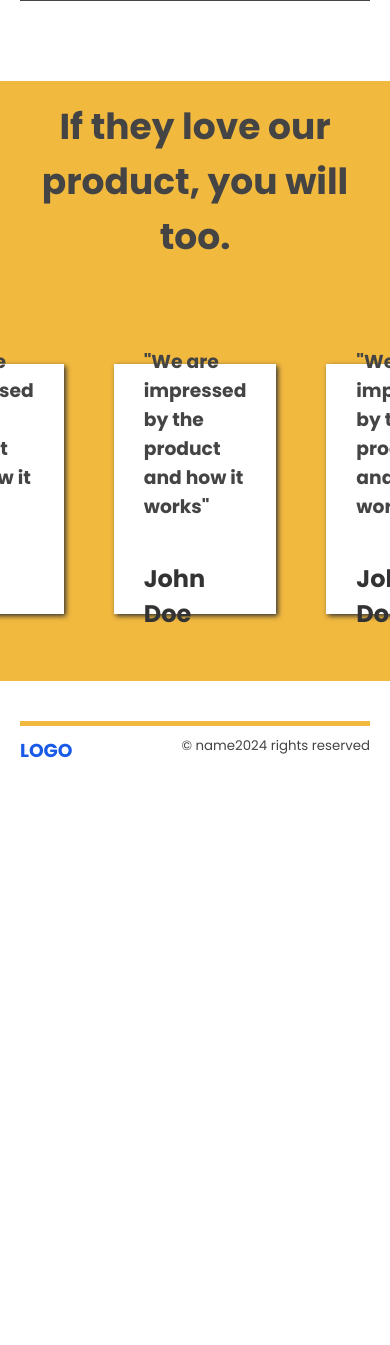
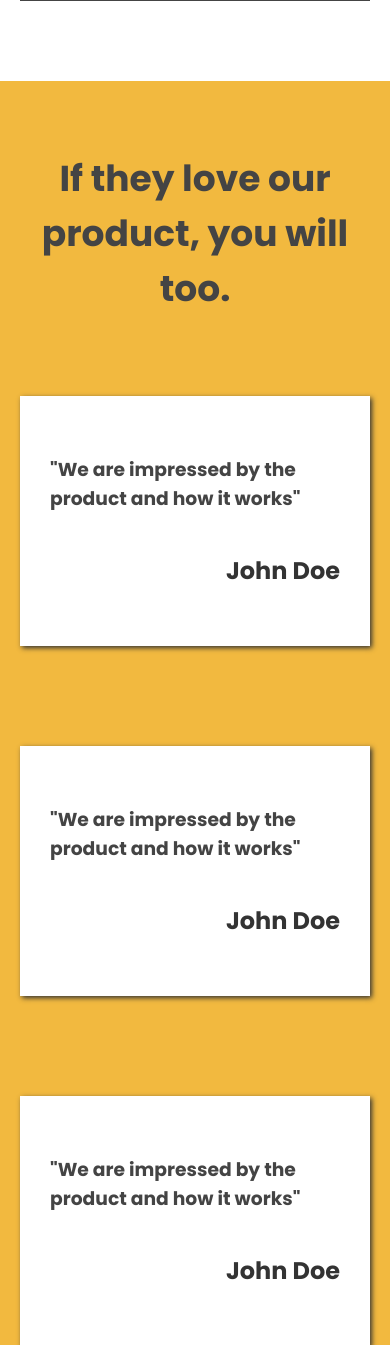
Before and after one commit to HarunaDev/saas-passport-maker, a Flask app: page /about in a window 390 px wide; the page is wider, and only the part inside the window is pictured. Shown: the part 1439-2784 px from the top of that part. Before the commit the page ends 2197 px from the top of that part, so only its background shows below. Run offline with Flask 3, Linux system fonts and the light colour scheme.

Commit message:
added style to make testimonials section responsive on mobile & tab view

```diff
--- a/static/css/style.css
+++ b/static/css/style.css
@@ -551,6 +551,7 @@ body{
 #about-testimonial .testimonial-text {
     text-align: center;
     font-size: 36px;
+    margin-bottom: 30px;
     color: var(--text-dark);
 }
 
@@ -614,6 +615,22 @@ body{
     }
 }
 
+@media screen and (max-width: 800px) {
+    #about-testimonial {
+        padding: var(--global-padding-tab);
+        padding-top: 100px;
+        padding-bottom: 100px;
+        height: 100%;
+    }
+
+    #about-testimonial .testimonials{
+        height: 100%;
+        width: 350px;
+        gap: 100px;
+        flex-wrap: wrap;
+    }
+}
+
 @media screen and (max-width: 760px) {
     #about-section {
         height: 100%;
@@ -635,16 +652,6 @@ body{
     #about-section .section-text{
         text-align: center;
     }
-
-    #about-testimonial {
-        padding: var(--global-padding-tab);
-    }
-
-    #about-testimonial .testimonials{
-        height: 350px;
-        gap: 50px;
-        /* flex-wrap: wrap; */
-    }
 }
 
 @media screen and (max-width: 600px) {
@@ -665,6 +672,12 @@ body{
 
     #about-section .left, #about-section .right {
         width: 100%;
+    }
+
+    #about-testimonial {
+        padding: var(--global-padding-mobile);
+        padding-top: 70px;
+        padding-bottom: 70px;
     }
 }
 /* About media-query end */
```
